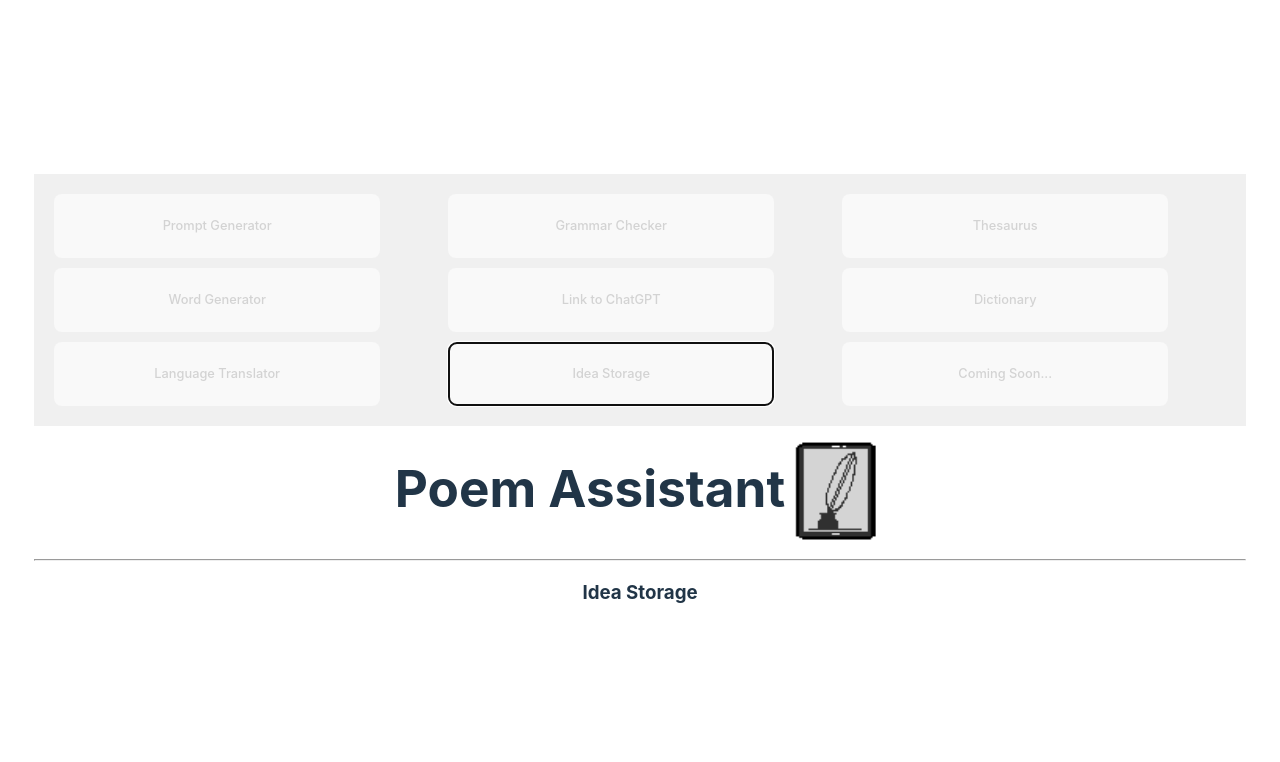
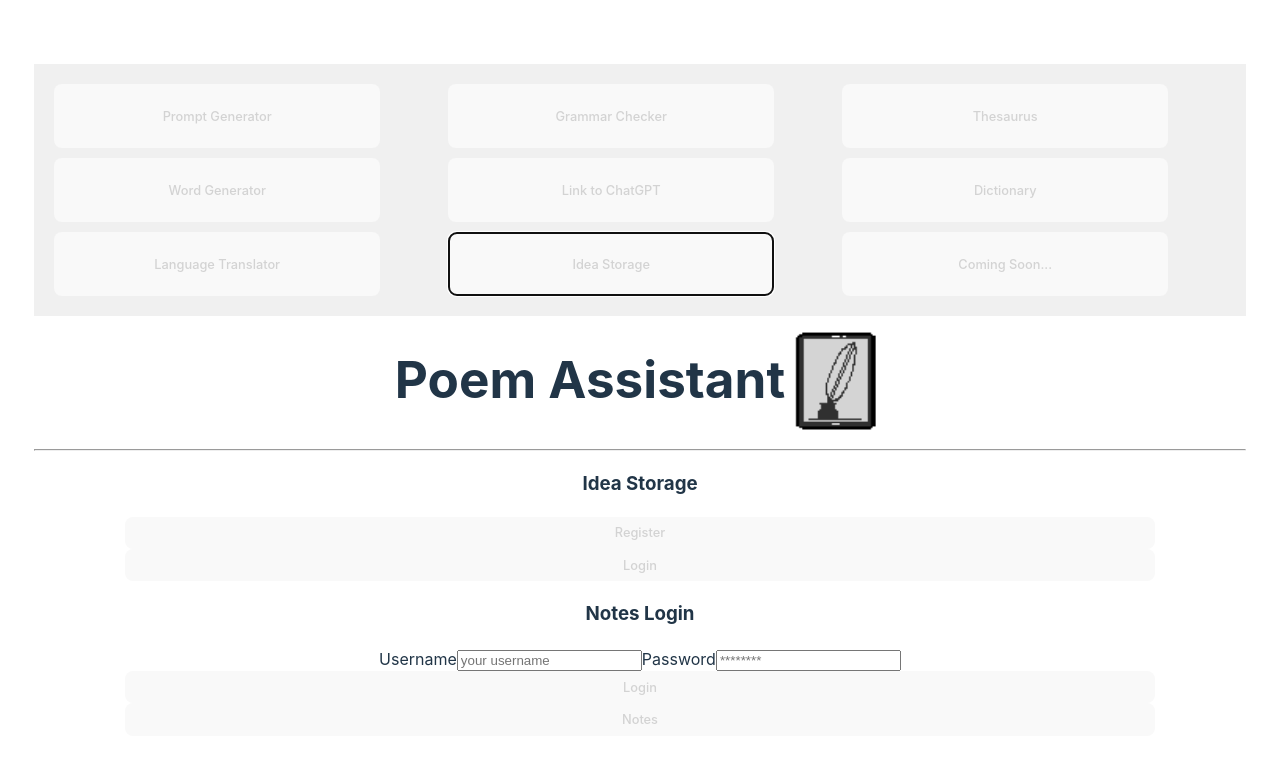
Before and after one commit to ross-ian28/poem-assistant-ui, a React (Create React App) app: page / in a window 1280 px wide. Both pictures are taken after a click on the button "Idea Storage". Shown: the top 762 px of the page. Built offline with nearby package versions, Linux system fonts and the light colour scheme.

Commit message:
Create idea storage component

```diff
--- a/src/components/IdeaStorage/IdeaStorage.jsx
+++ b/src/components/IdeaStorage/IdeaStorage.jsx
@@ -1,11 +1,29 @@
-// import login component
-// import register component
+import React, { useState } from 'react';
+import { Register } from '.././Register/Register.jsx';
+import { Login } from '.././Login/Login.jsx';
+import { Notes } from '.././Notes/Notes.jsx';
 
 export const IdeaStorage  = () => {
+    const [currentPage, setCurrentPage] = useState('login');
+
+    const togglePage = (pageName) => {
+        setCurrentPage(pageName);
+    }
+
     return (
       <div>
         <h3>Idea Storage</h3>
-        {/* conditional rendering needed */}
+
+        <button onClick={() => togglePage('register')}>Register</button>
+        <button onClick={() => togglePage('login')}>Login</button>
+
+        {currentPage === 'notes' ? (
+          <Notes onFormSwitch={togglePage} />
+        ) : currentPage === 'register' ? (
+          <Register onFormSwitch={togglePage} />
+        ) : (
+          <Login onFormSwitch={togglePage} />
+        )}
       </div>
     );
 };
```
